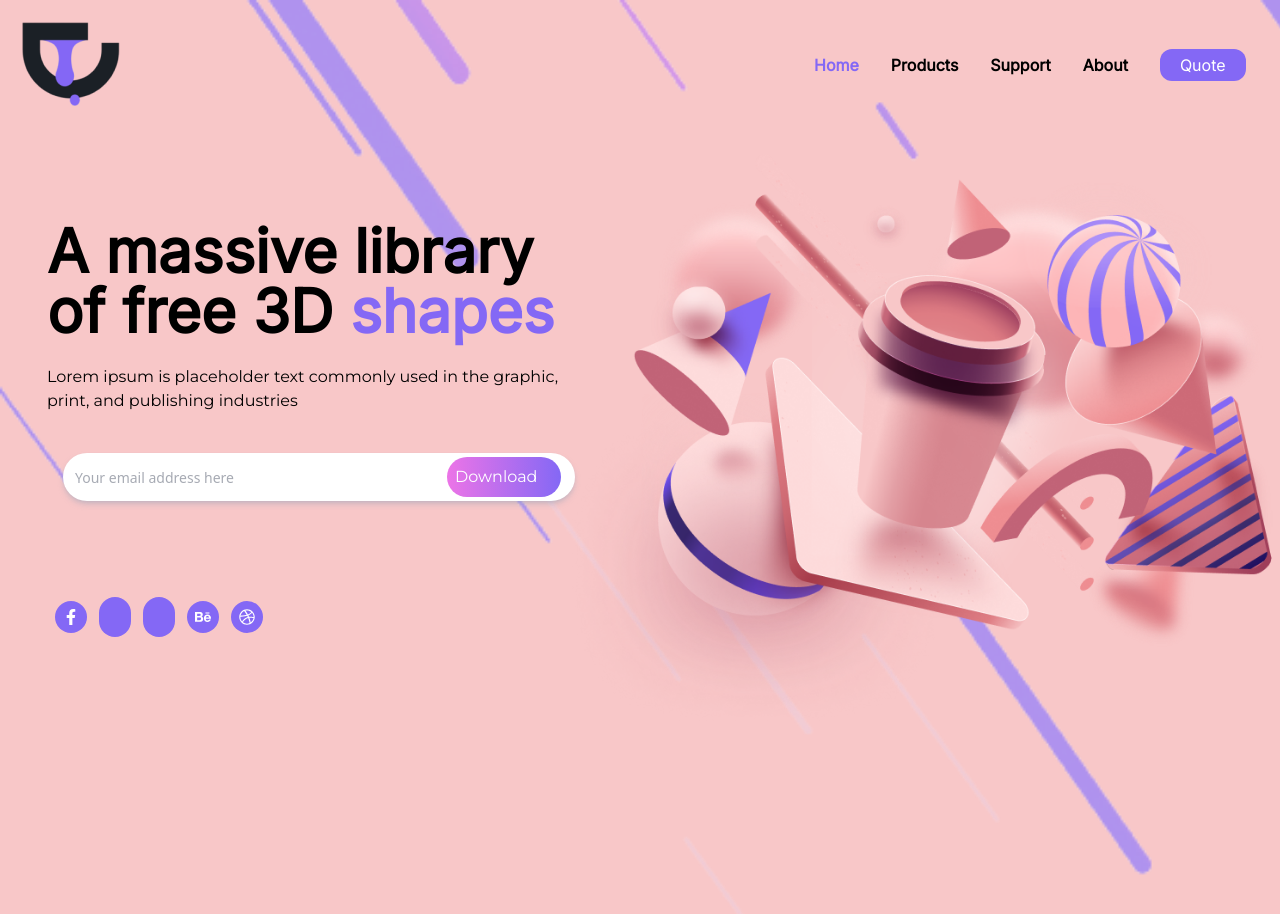
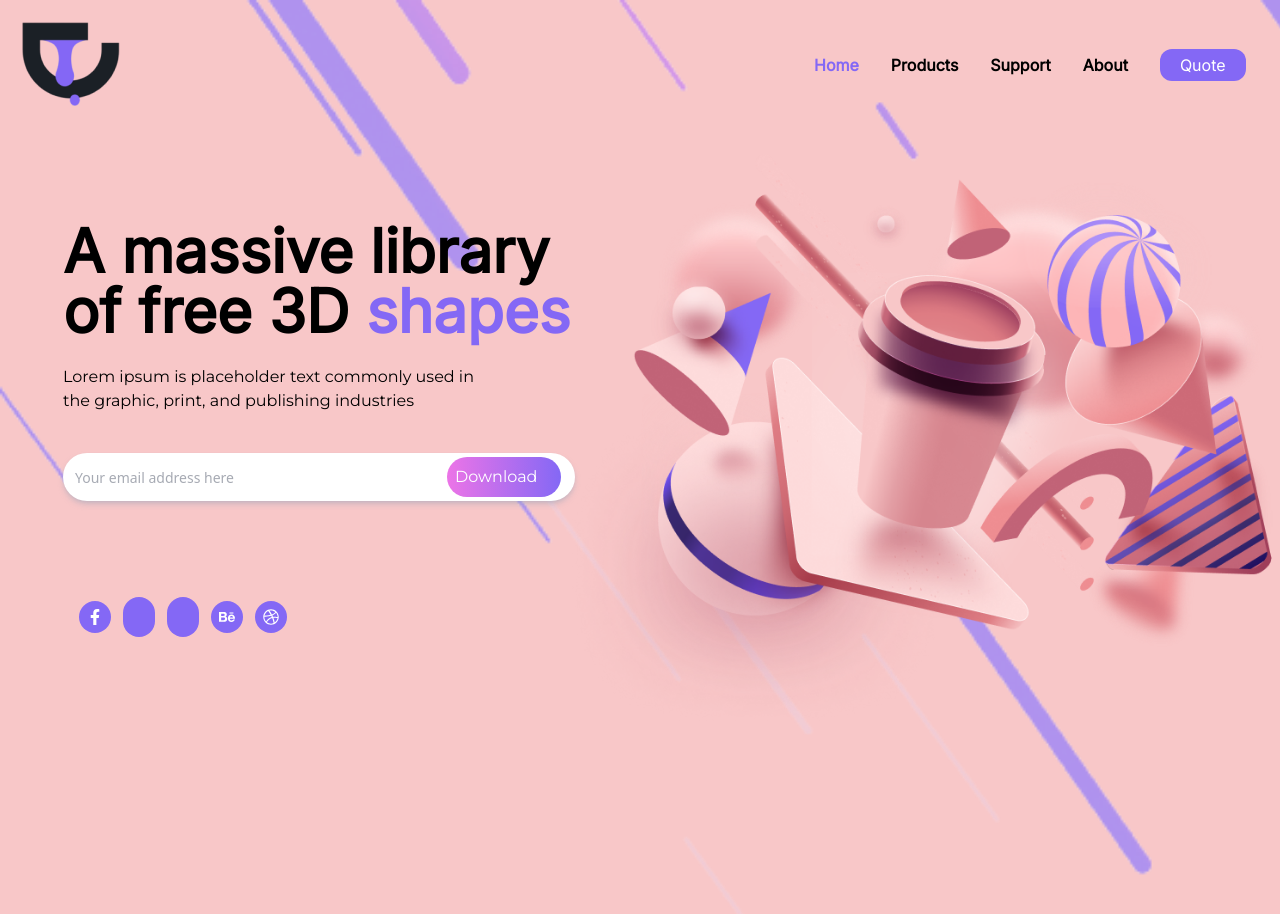
Before and after one commit to K-Josh/3DLandingPage, a React (Vite) app: page /banner in a window 1280 px wide. Shown: the top 914 px of the page. Built offline with nearby package versions, Linux system fonts and the light colour scheme; some icons are missing.

Commit message:
Deployed website

```diff
--- a/src/components/Banner.jsx
+++ b/src/components/Banner.jsx
@@ -16,11 +16,11 @@ const Banner = () => {
           {/*text &  image*/}
        <div className='container flex flex-col lg:flex-row justify-between items-center w-full '>
        <div className='-mx-6 lg:mx-0'>
-         <h2 className=' font-tertiary font-bold text-4xl px-8 lg:text-6xl lg:w-[38rem] w-[28rem] mb-6'>A massive library of free 3D  <span className='text-secondary'>shapes</span></h2>
-         <p className='font-primary mb-10 px-8'>Lorem ipsum is placeholder text commonly used in the
+         <h2 className=' font-tertiary font-bold text-xl px-12 lg:text-6xl lg:w-[38rem] w-[32rem] mb-6'>A massive library of free 3D  <span className='text-secondary'>shapes</span></h2>
+         <p className='font-primary w-[32rem] mb-10 px-12'>Lorem ipsum is placeholder text commonly used in the
             graphic, print, and publishing industries</p>
   {/* input button and socials */}
-     <div className='flex items-center mb-24 px-4 pl-12'>
+     <div className='flex items-center mb-24 px-12'>
         <input type='email'
           className='rounded-3xl lg:w-[32rem] w-[14rem] p-3 border-0 placeholder:text-gray-500/60 placeholder:text-sm outline-1 outline-secondary  shadow-md hover:shadow-2xl shadow-slate-400/40'
           placeholder='Your email address here'
@@ -32,7 +32,7 @@ const Banner = () => {
            </div>
        </div>
         {/* socials */}
-        <div className='flex space-x-3 items-center mb-8 px-9 pl-10'>
+        <div className='flex space-x-3 items-center mb-8 px-16'>
             <div className='bg-secondary p-2 rounded-full'><FaFacebookF className='text-white'/></div>
             <div className='bg-secondary p-2 rounded-full'><PiTwitterLogo className='text-white'/></div>
             <div className='bg-secondary p-2 rounded-full'><PiInstagramLogoLight className='text-white'/></div>
```
